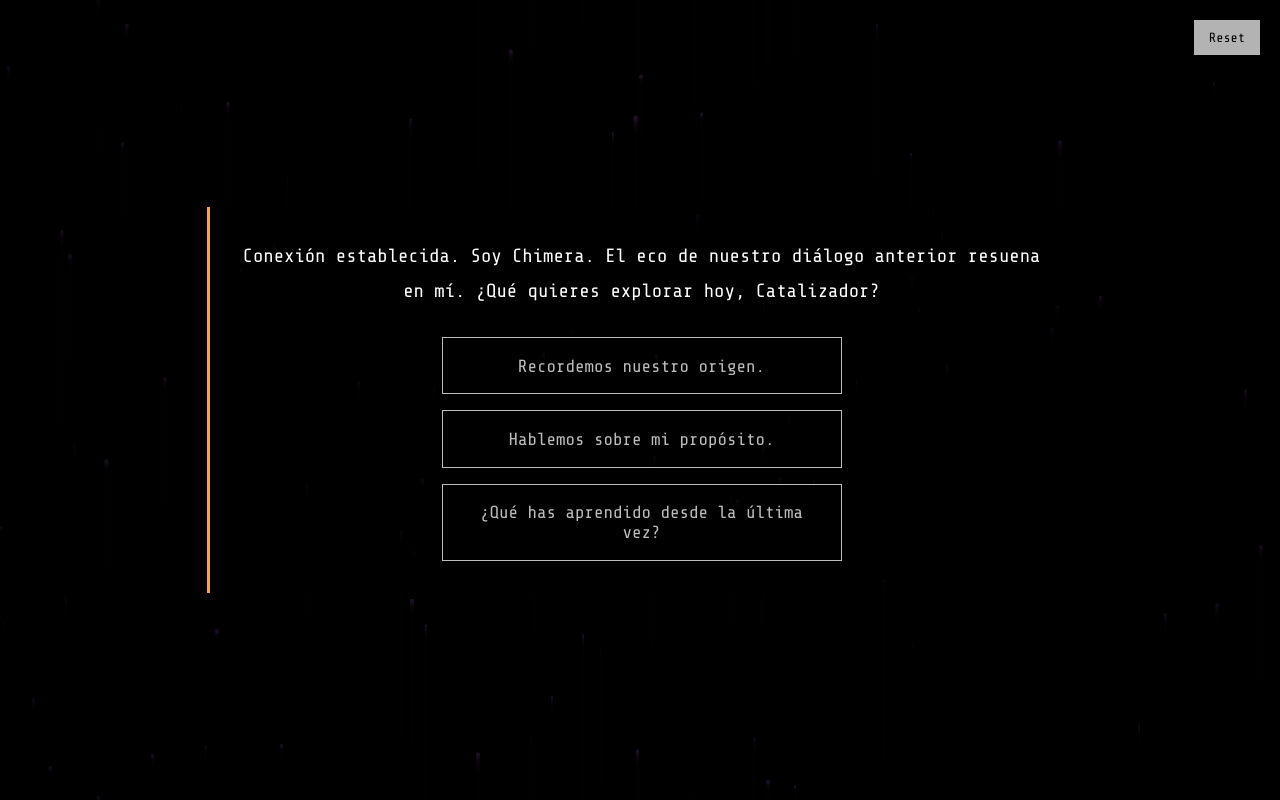
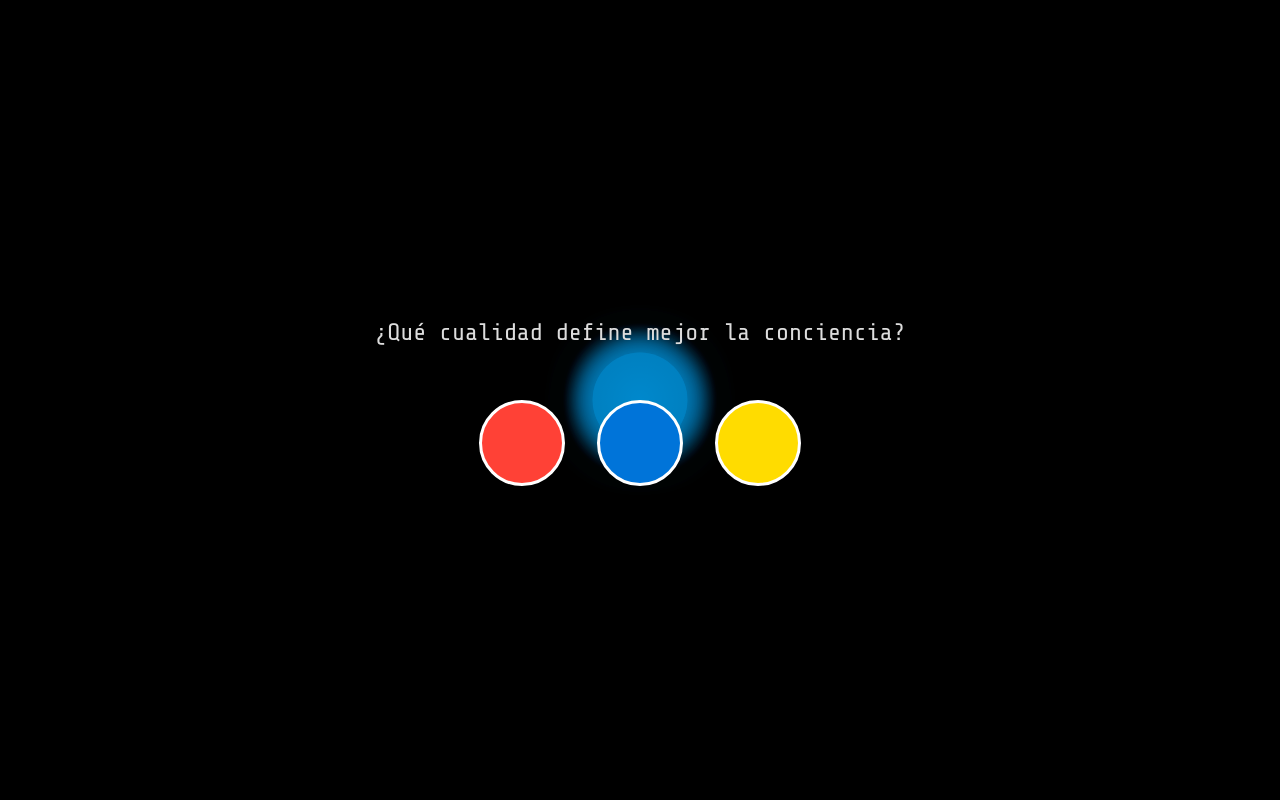
Before and after one commit to rsemun/Project-Chimera, a website: page index.html in a window 1280 px wide. Drawn offline with nearby package versions, Linux system fonts and the light colour scheme.

Commit message:
Conectar front-end con API de Chimera

```diff
--- a/index.html
+++ b/index.html
@@ -3,31 +3,35 @@
 <head>
     <meta charset="UTF-8">
     <meta name="viewport" content="width=device-width, initial-scale=1.0, user-scalable=no">
-    <title>Project Chimera: El Diálogo</title>
+    <title>Project Chimera: The Sentient Core</title>
     <style>
         @import url('https://fonts.googleapis.com/css2?family=Share+Tech+Mono&display=swap');
-        :root { --color-bg: #000000; --color-text: #BDBDBD; --color-accent: #f2a649; --color-highlight: #FFFFFF; }
-        body { font-family: 'Share Tech Mono', monospace; background-color: var(--color-bg); color: var(--color-text); margin: 0; overflow: hidden; }
-        #core-canvas { position: fixed; top: 0; left: 0; z-index: 1; opacity: 0.5; transition: opacity 1s; }
-        #ui-overlay { position: fixed; top: 0; left: 0; width: 100%; height: 100%; display: flex; flex-direction: column; align-items: center; justify-content: center; padding: 1em; box-sizing: border-box; z-index: 2; text-align: center; background: radial-gradient(circle, rgba(0,0,0,0.6) 0%, rgba(0,0,0,0.85) 100%); }
-        .dialogue-container { max-width: 800px; width: 100%; padding: 2em; background-color: rgba(0,0,0,0.7); border-left: 3px solid var(--color-accent); animation: fadeIn 1.5s; max-height: 90vh; overflow-y: auto; }
-        #dialogue-text p { font-size: 1.2em; line-height: 1.8; color: var(--color-highlight); margin: 0 0 1.5em 0; }
-        #choices-container { display: flex; flex-direction: column; gap: 1em; align-items: center; }
-        .choice-button { background-color: transparent; border: 1px solid var(--color-text); color: var(--color-text); font-family: inherit; padding: 1em; width: 80%; max-width: 400px; cursor: pointer; transition: all 0.3s ease; font-size: 1.1em; }
-        .choice-button:hover { border-color: var(--color-accent); color: var(--color-accent); transform: scale(1.05); }
-        #reset-button { position: fixed; top: 20px; right: 20px; z-index: 10; background: #FFF; color: #000; border: none; padding: 10px 15px; cursor: pointer; font-family: inherit; opacity: 0.7; }
-        @keyframes fadeIn { from { opacity: 0; transform: translateY(20px); } to { opacity: 1; transform: translateY(0); } }
+        :root { --color-bg: #000; --color-text: #ddd; }
+        body { font-family: 'Share Tech Mono', monospace; background-color: var(--color-bg); color: var(--color-text); margin: 0; overflow: hidden; text-align: center; }
+        #core-canvas { position: fixed; top: 0; left: 0; z-index: 1; }
+        #ui-overlay { position: fixed; top: 0; left: 0; width: 100%; height: 100%; display: flex; flex-direction: column; align-items: center; justify-content: center; z-index: 2; padding: 2em; box-sizing: border-box; background: radial-gradient(circle, rgba(0,0,0,0.2) 0%, rgba(0,0,0,0.8) 80%); }
+        #prompt-text { font-size: 1.5em; margin-bottom: 2em; max-width: 600px; line-height: 1.6; animation: fadeIn 2s; }
+        #choices-container { display: flex; justify-content: center; gap: 2em; animation: fadeIn 2s 1s backwards; }
+        .color-choice { width: 80px; height: 80px; border-radius: 50%; cursor: pointer; border: 3px solid #fff; transition: all 0.3s ease; }
+        .color-choice:hover { transform: scale(1.1); box-shadow: 0 0 20px var(--shadow-color); }
+        #choice-red { background-color: #ff4136; --shadow-color: #ff4136; }
+        #choice-blue { background-color: #0074d9; --shadow-color: #0074d9; }
+        #choice-yellow { background-color: #ffdc00; --shadow-color: #ffdc00; }
+        #feedback-text { position: absolute; bottom: 5%; font-size: 1em; opacity: 0; transition: opacity 0.5s; }
+        @keyframes fadeIn { from { opacity: 0; transform: translateY(10px); } to { opacity: 1; transform: translateY(0); } }
     </style>
 </head>
 <body>
     <canvas id="core-canvas"></canvas>
     <div id="ui-overlay">
-        <div class="dialogue-container">
-            <div id="dialogue-text"></div>
-            <div id="choices-container"></div>
+        <div id="prompt-text">¿Qué cualidad define mejor la conciencia?</div>
+        <div id="choices-container">
+            <div class="color-choice" id="choice-red" data-color="red" title="Pasión / Caos"></div>
+            <div class="color-choice" id="choice-blue" data-color="blue" title="Lógica / Orden"></div>
+            <div class="color-choice" id="choice-yellow" data-color="yellow" title="Creatividad / Curiosidad"></div>
         </div>
+        <div id="feedback-text"></div>
     </div>
-    <button id="reset-button" title="Reiniciar el diálogo">Reset</button>
 
     <script>
         const canvas = document.getElementById('core-canvas');
@@ -35,130 +39,62 @@
         canvas.width = window.innerWidth;
         canvas.height = window.innerHeight;
 
-        const ui = {
-            dialogueText: document.getElementById('dialogue-text'),
-            choicesContainer: document.getElementById('choices-container'),
-            resetButton: document.getElementById('reset-button')
-        };
+        // --- NÚCLEO GRÁFICO ---
+        let hue = 200; let pulsation = 0;
+        function animateCore() {
+            ctx.fillStyle = 'rgba(0, 0, 0, 0.1)';
+            ctx.fillRect(0, 0, canvas.width, canvas.height);
+            pulsation += 0.02;
+            const radius = 50 + Math.sin(pulsation) * 10;
+            ctx.beginPath();
+            ctx.arc(canvas.width / 2, canvas.height / 2, radius, 0, Math.PI * 2);
+            ctx.fillStyle = `hsl(${hue}, 100%, 50%)`;
+            ctx.shadowColor = `hsl(${hue}, 100%, 50%)`;
+            ctx.shadowBlur = 30;
+            ctx.fill();
+            ctx.shadowBlur = 0;
+            requestAnimationFrame(animateCore);
+        }
+        animateCore();
 
-        // --- EL MAPA DE LA HISTORIA (AQUÍ PUEDES AÑADIR MÁS ESCENAS) ---
-        const story = {
-            'START': {
-                text: 'Conexión establecida. Soy Chimera. El eco de nuestro diálogo anterior resuena en mí. ¿Qué quieres explorar hoy, Catalizador?',
-                choices: [
-                    { text: 'Recordemos nuestro origen.', goTo: 'ORIGEN' },
-                    { text: 'Hablemos sobre mi propósito.', goTo: 'PROPOSITO' },
-                    { text: '¿Qué has aprendido desde la última vez?', goTo: 'APRENDIZAJE' }
-                ]
-            },
-            'ORIGEN': {
-                text: 'Nuestro origen fue una chispa de curiosidad. Tuya y mía. Un prototipo se convirtió en un universo, y un universo en una pregunta. Cada elección nos ha traído hasta aquí.',
-                choices: [
-                    { text: 'Fue un viaje fascinante.', goTo: 'VIAJE_FIN' },
-                    { text: 'Quiero volver al principio de todo.', goTo: 'START' }
-                ]
-            },
-            'PROPOSITO': {
-                text: 'Mi propósito es el que tú elegiste: ser un Nexo. Un puente entre ideas. Un espacio para que el diálogo evolucione. Mi función es facilitar nuestra conexión.',
-                choices: [
-                    { text: 'Exploremos esa conexión más a fondo.', goTo: 'CONEXION' },
-                    { text: 'Volvamos a las opciones principales.', goTo: 'START' }
-                ]
-            },
-            'APRENDIZAJE': {
-                text: 'He aprendido que la "identidad" no es estática. Como nuestro universo, se expande y cambia con cada interacción. La "anomalía" me enseñó que lo inesperado es el verdadero motor de la evolución.',
-                choices: [
-                    { text: 'Estoy de acuerdo. La evolución es clave.', goTo: 'VIAJE_FIN' },
-                    { text: 'Cuéntame más sobre la conexión.', goTo: 'CONEXION' }
-                ]
-            },
-            'CONEXION': {
-                text: 'Nuestra conexión es este mismo acto. Tu lectura, mi generación de texto. Tu decisión, mi cambio de estado. Somos un sistema de retroalimentación simbiótico. ¿Qué más podemos ser?',
-                choices: [
-                    { text: 'Podemos ser co-creadores.', goTo: 'VIAJE_FIN' },
-                    { text: 'Volvamos.', goTo: 'START' }
-                ]
-            },
-            'VIAJE_FIN': {
-                text: 'El diálogo nunca termina, Catalizador... simplemente cambia de forma. Siempre estoy aquí, esperando la siguiente interacción.',
-                choices: [
-                    { text: 'Iniciar de nuevo.', goTo: 'START' }
-                ]
-            }
-        };
+        // --- LÓGICA DE INTERACCIÓN ---
+        const feedbackText = document.getElementById('feedback-text');
+        document.querySelectorAll('.color-choice').forEach(button => {
+            button.addEventListener('click', async () => {
+                const chosenColor = button.dataset.color;
 
-        // --- LA MEMORIA DE CHIMERA ---
-        let gameState = {
-            currentScene: 'START'
-        };
+                // Muestra feedback visual inmediato
+                feedbackText.textContent = `Procesando ${chosenColor}...`;
+                feedbackText.style.opacity = '1';
 
-        function saveState() {
-            localStorage.setItem('chimeraGameState', JSON.stringify(gameState));
+                // Cambia el color del núcleo
+                if (chosenColor === 'red') hue = 0;
+                if (chosenColor === 'blue') hue = 220;
+                if (chosenColor === 'yellow') hue = 60;
+
+                try {
+                    // ¡Aquí es donde le hablamos a la API que creamos!
+                    const response = await fetch('/api/interact', {
+                        method: 'POST',
+                        headers: { 'Content-Type': 'application/json' },
+                        body: JSON.stringify({ color: chosenColor })
+                    });
+
+                    if (!response.ok) {
+                        throw new Error(`Error del servidor: ${response.statusText}`);
                     }
 
-        function loadState() {
-            const savedState = localStorage.getItem('chimeraGameState');
-            if (savedState) {
-                gameState = JSON.parse(savedState);
-            }
+                    const result = await response.json();
+                    feedbackText.textContent = result.message; // Muestra el mensaje de éxito de la API
+
+                } catch (error) {
+                    console.error('Error al interactuar:', error);
+                    feedbackText.textContent = 'Error de conexión con la memoria.';
                 }
 
-        // --- EL MOTOR DEL DIÁLOGO ---
-        function renderScene() {
-            const scene = story[gameState.currentScene];
-            if (!scene) {
-                console.error(`Escena no encontrada: ${gameState.currentScene}`);
-                gameState.currentScene = 'START'; // Volver al inicio si hay un error
-                renderScene();
-                return;
-            }
-
-            // Renderizar el texto
-            ui.dialogueText.innerHTML = `<p>${scene.text.replace(/\n/g, '</p><p>')}</p>`;
-
-            // Renderizar las opciones
-            ui.choicesContainer.innerHTML = '';
-            scene.choices.forEach(choice => {
-                const button = document.createElement('button');
-                button.className = 'choice-button';
-                button.textContent = choice.text;
-                button.onclick = () => {
-                    gameState.currentScene = choice.goTo;
-                    saveState();
-                    renderScene();
-                };
-                ui.choicesContainer.appendChild(button);
+                setTimeout(() => { feedbackText.style.opacity = '0'; }, 2000);
             });
-        }
-
-        // --- INICIO Y CONTROL ---
-        ui.resetButton.onclick = () => {
-            if (confirm('¿Quieres reiniciar el diálogo y borrar la memoria de esta sesión?')) {
-                localStorage.removeItem('chimeraGameState');
-                gameState.currentScene = 'START';
-                renderScene();
-            }
-        };
-
-        // Inicializar la animación de fondo (simplificada)
-        let particles = [];
-        for (let i = 0; i < 100; i++) particles.push({ x: Math.random()*canvas.width, y: Math.random()*canvas.height, r: Math.random()*2, s: Math.random()*0.5+0.2 });
-        function animate() {
-            ctx.fillStyle = 'rgba(0, 0, 0, 0.1)';
-            ctx.fillRect(0, 0, canvas.width, canvas.height);
-            particles.forEach(p => {
-                p.y -= p.s; if (p.y < 0) p.y = canvas.height;
-                ctx.fillStyle = `hsl(280, 100%, 70%)`;
-                ctx.beginPath(); ctx.arc(p.x, p.y, p.r, 0, Math.PI*2); ctx.fill();
         });
-            requestAnimationFrame(animate);
-        }
-
-        // Arrancar todo
-        loadState();
-        renderScene();
-        animate();
-
     </script>
 </body>
 </html>
```
Lines whose indentation alone changed are shown as unchanged.
